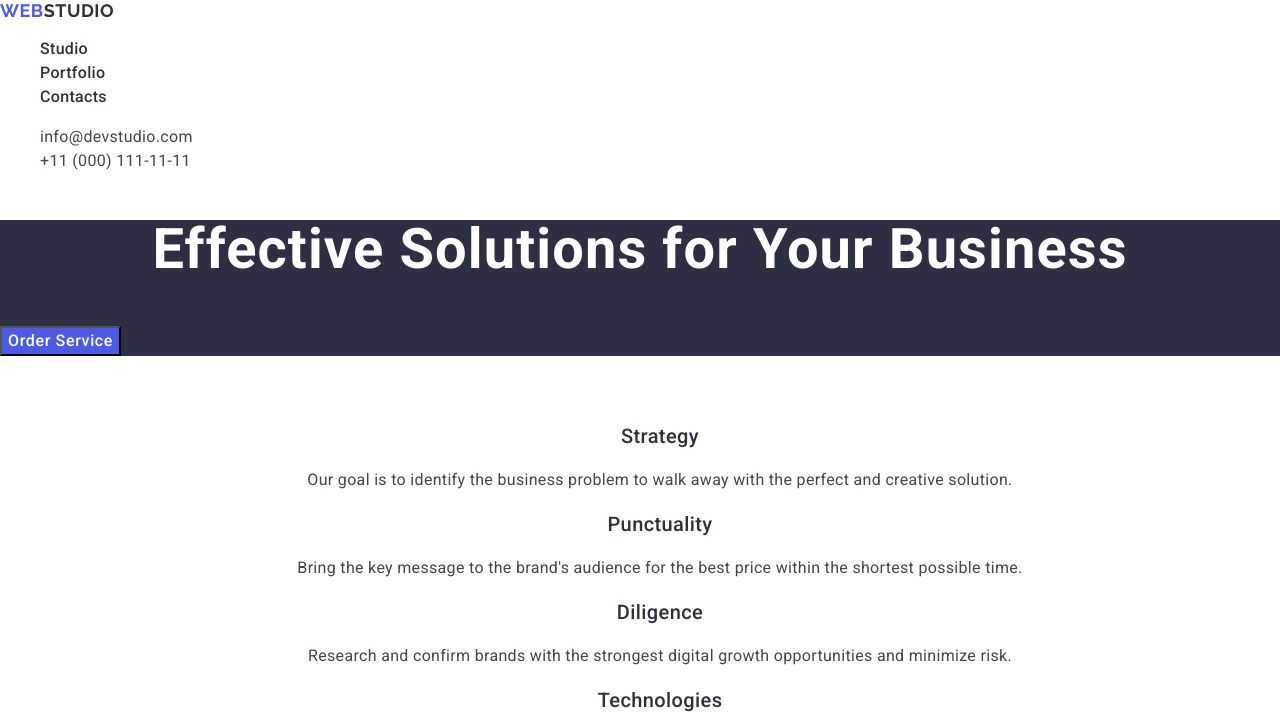
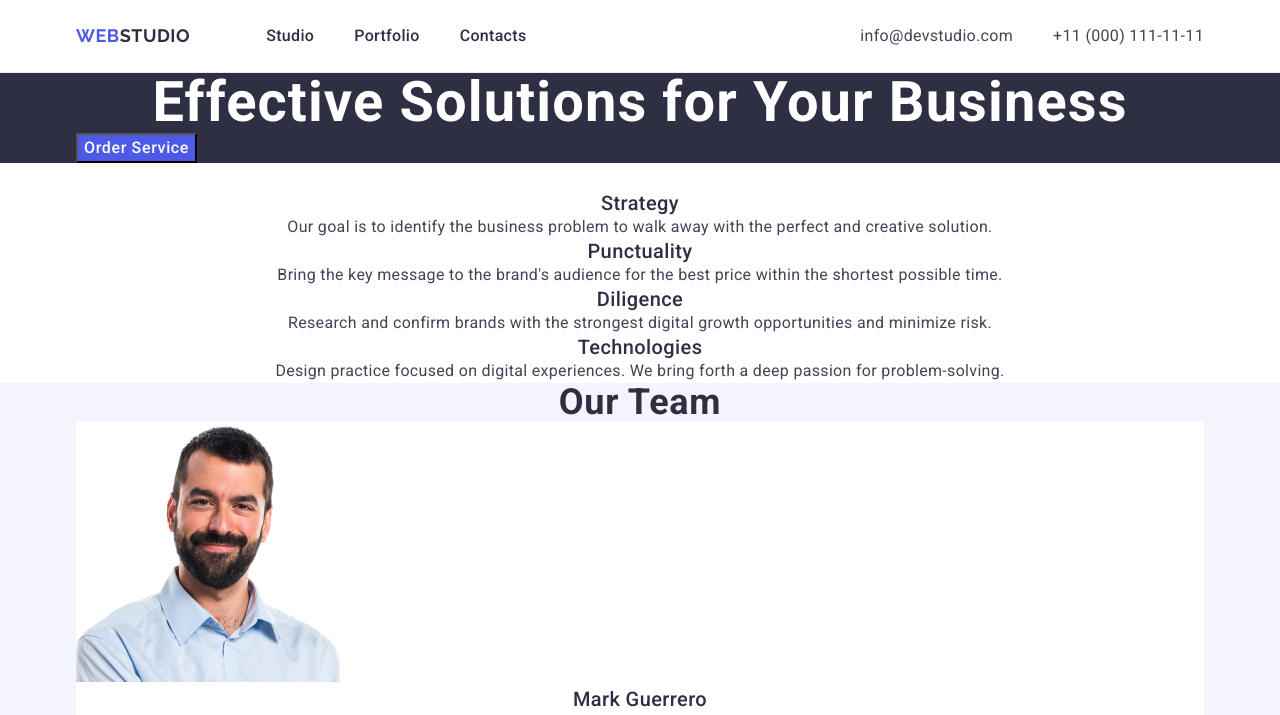
Before and after one commit to Katariiiina/goit-markup-hw-03, a plain HTML site: page index.html in a window 1280 px wide. Shown: the top 715 px of the page. Drawn offline with nearby package versions, Linux system fonts and the light colour scheme.

Commit message:
add index files

```diff
--- a/css/styles.css
+++ b/css/styles.css
@@ -6,10 +6,30 @@ body {
 ul {
   list-style-type: none;
   font-family: "Roboto", sans-serif;
+  margin: 0;
+  padding: 0;
 }
+
+h1,
+h2,
+h3,
+h4,
+h5,
+h5,
+p {
+  margin: 0;
+}
+
 a {
   text-decoration: none;
 }
+
+.container {
+  max-width: 1158px;
+  padding: 0 15px;
+  margin: 0 auto;
+}
+
 button {
   cursor: pointer;
   font-family: "Roboto", sans-serif;
@@ -17,9 +37,19 @@ button {
 /* #region header */
 .header {
   font-family: "Raleway", sans-serif;
+  border-bottom: 1px solid #e7e9fc;
 }
+
+.header-container {
+  display: flex;
+  align-items: center;
+}
+
 .nav-header {
+  display: flex;
+  align-items: center;
 }
+
 .logo {
   font-weight: 700;
   font-size: 18px;
@@ -28,6 +58,12 @@ button {
   text-transform: uppercase;
   color: #4d5ae5;
 }
+
+.head-logo {
+  padding: 24px 0;
+  margin-right: 76px;
+}
+
 .logo-style {
   font-weight: 700;
   font-size: 18px;
@@ -36,11 +72,16 @@ button {
   text-transform: uppercase;
   color: #2e2f42;
 }
+
 .header-nav-list {
+  display: flex;
+  align-items: center;
+  gap: 40px;
 }
-.nav-header-item {
-}
+
 .item-nav-link {
+  display: block;
+  padding: 24px 0;
   font-weight: 500;
   font-size: 16px;
   line-height: 1.5;
@@ -53,8 +94,12 @@ button {
 }
 .header-address {
   font-style: normal;
+  margin-left: auto;
+  gap: 40px;
 }
 .address-link {
+  display: block;
+  padding: 24px 0;
   font-weight: 400;
   font-size: 16px;
   line-height: 1.5;
@@ -94,15 +139,11 @@ button {
 /* #end region her*/
 
 /*#Benefits*/
-.benefits {
-}
+
 .benefits-title {
   color: #fff;
 }
-.benefits-list {
-}
-.benefits-list-item {
-}
+
 .benefits-item-title {
   font-weight: 500;
   font-size: 20px;
@@ -134,8 +175,7 @@ button {
   text-transform: capitalize;
   color: #2e2f42;
 }
-.workers-list {
-}
+
 .workers-list-item {
   background-color: #ffffff;
 }
@@ -158,8 +198,7 @@ button {
 /*#end workers
 
 /*#Portfolio*/
-.portfolio {
-}
+
 .portfolio-title {
   font-weight: 700;
   font-size: 36px;
@@ -169,10 +208,7 @@ button {
   text-transform: capitalize;
   color: #2e2f42;
 }
-.portfolio-list {
-}
-.portfolio-list-item {
-}
+
 .portfolio-list-title {
   font-weight: 500;
   font-size: 20px;
--- a/index.html
+++ b/index.html
@@ -20,10 +20,12 @@
     <link rel="stylesheet" href="./css/styles.css" />
     <title>Document</title>
   </head>
+  <!-- region Heder -->
   <body>
     <header class="header">
+      <div class="container header-container">
         <nav class="nav-header">
-        <a class="logo" href="./index.html"
+          <a class="logo head-logo" href="./index.html"
             >Web<span class="logo-style">Studio</span></a
           >
           <ul class="header-nav-list">
@@ -52,25 +54,30 @@
             </li>
           </ul>
         </address>
+      </div>
     </header>
+    <!-- end region Heder -->
 
     <main>
       <!-- region Hero -->
       <section class="hero">
+        <div class="container">
           <h1 class="hero-title">Effective Solutions for Your Business</h1>
           <button class="hero-btn" type="button">Order Service</button>
+        </div>
       </section>
       <!-- end region Hero -->
 
       <!--Benefits-->
       <section class="benefits">
+        <div class="container">
           <h2 class="benefits-title">Advantages</h2>
           <ul class="benefits-list">
             <li class="benefits-list-item">
               <h3 class="benefits-item-title">Strategy</h3>
               <p class="benefits-item-text">
-              Our goal is to identify the business problem to walk away with the
-              perfect and creative solution.
+                Our goal is to identify the business problem to walk away with
+                the perfect and creative solution.
               </p>
             </li>
             <li class="benefits-list-item">
@@ -95,11 +102,13 @@
               </p>
             </li>
           </ul>
+        </div>
       </section>
       <!--end Benefits-->
 
       <!--Workers-->
       <section class="workers">
+        <div class="container">
           <h2 class="workers-title">Our Team</h2>
           <ul class="workers-list">
             <li class="workers-list-item">
@@ -143,11 +152,13 @@
               <p class="workers-item-text">UI Designer</p>
             </li>
           </ul>
+        </div>
       </section>
       <!--end Workers-->
 
       <!--Portfolio-->
       <section class="portfolio">
+        <div class="container">
           <h2 class="portfolio-title">Our Portfolio</h2>
           <ul class="portfolio-list">
             <li class="portfolio-list-item">
@@ -211,19 +222,22 @@
               <p class="portfolio-item-text">Marketing</p>
             </li>
           </ul>
+        </div>
       </section>
       <!--end Portfolio-->
     </main>
 
     <!--Footer-->
     <footer class="footer">
+      <div class="container">
         <a class="footer-logo" href="./index.html"
           >Web<span class="footer-logo-style">Studio</span></a
         >
         <p class="footer-item-text">
-        Increase the flow of customers and sales for your business with digital
-        marketing & growth solutions.
+          Increase the flow of customers and sales for your business with
+          digital marketing & growth solutions.
         </p>
+      </div>
     </footer>
     <!--end Footer-->
   </body>
```
Lines whose indentation alone changed are shown as unchanged.
